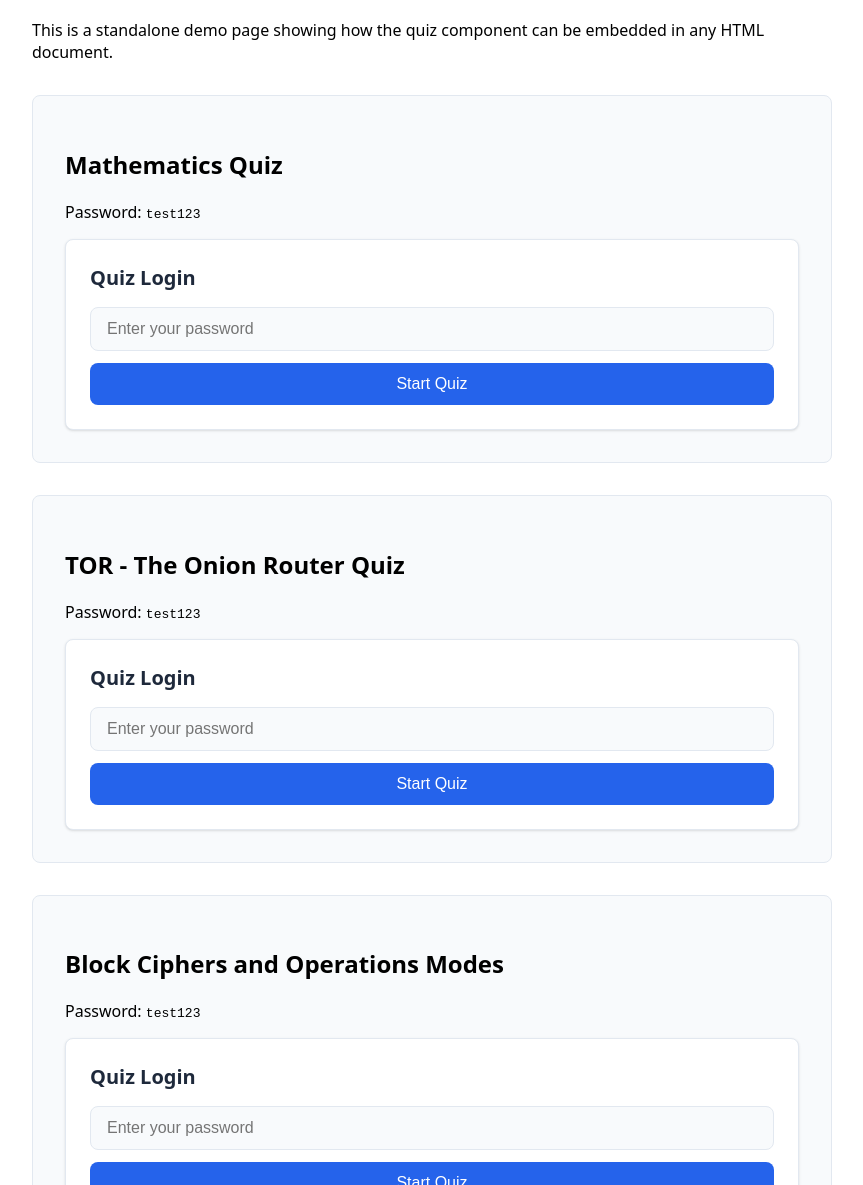
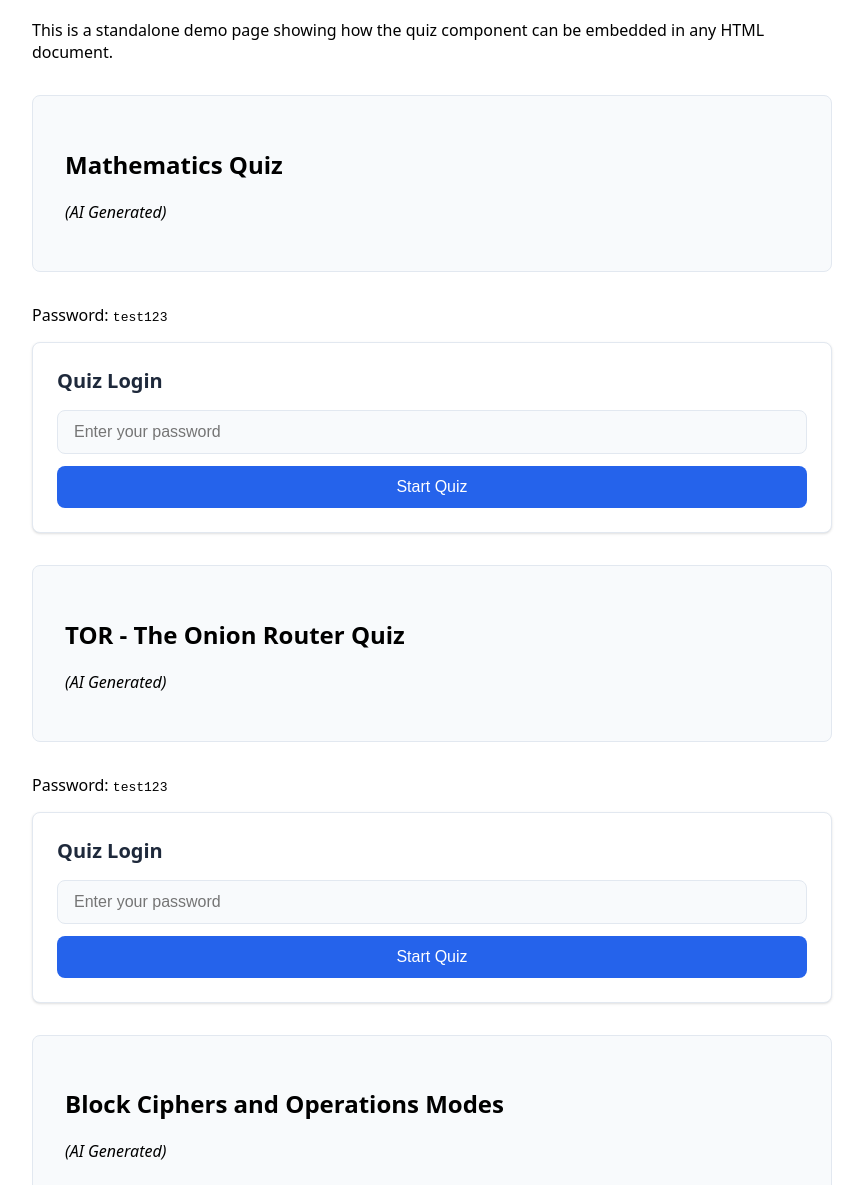
Before and after one commit to Delors/quiz, a plain HTML site: page ld-quiz/public/demo.html in a window 1280 px wide. Shown: the part 115-1300 px from the top of the page, without its empty margins (208-1071 px from the left). Drawn offline with Linux system fonts and the light colour scheme.

Commit message:
refinements

```diff
--- a/ld-quiz/public/demo.html
+++ b/ld-quiz/public/demo.html
@@ -33,6 +33,7 @@
 
         <div class="slide">
             <h2>Mathematics Quiz</h2>
+            <p><i>(AI Generated)</i></div></p>
             <p>Password: <code>test123</code></p>
             <ld-quiz
                 encrypted
@@ -42,6 +43,7 @@
 
         <div class="slide">
             <h2>TOR - The Onion Router Quiz</h2>
+            <p><i>(AI Generated)</i></div></p>
             <p>Password: <code>test123</code></p>
             <ld-quiz
                 encrypted
@@ -51,6 +53,7 @@
 
         <div class="slide">
             <h2>Block Ciphers and Operations Modes</h2>
+            <p><i>(AI Generated)</i></div></p>
             <p>Password: <code>test123</code></p>
             <ld-quiz
                 encrypted
@@ -60,6 +63,7 @@
 
         <div class="slide">
             <h2>Germany Geography Quiz</h2>
+            <p><i>(AI Generated)</i></div></p>
             <p>Unencrypted — no password required</p>
             <ld-quiz
                 quiz='{
```
